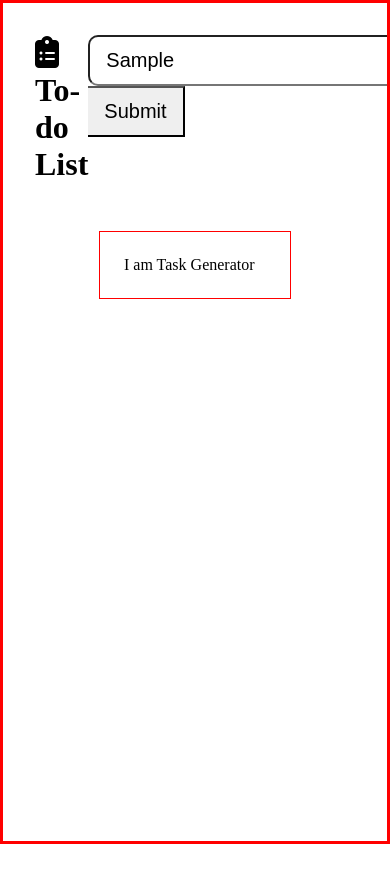
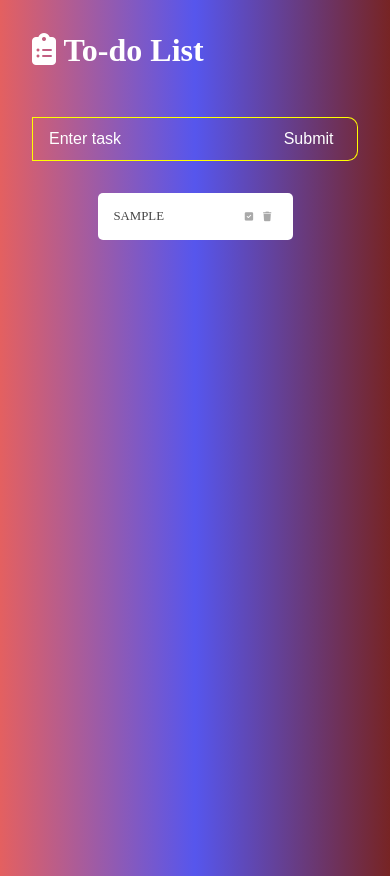
Before and after one commit to Faizzi/JavaScript-Projects, a plain HTML site: page todoApp/index.html in a window 390 px wide. Both pictures are taken after typing "Sample" into the empty fields and a click on the button "Submit". Before the commit the page ends 844 px from the top, so only its background shows below. Drawn offline with Linux system fonts and the light colour scheme.

Commit message:
todoApp Responsive Completed

```diff
--- a/todoApp/index.html
+++ b/todoApp/index.html
@@ -8,7 +8,7 @@
       rel="stylesheet"
       href="https://cdnjs.cloudflare.com/ajax/libs/font-awesome/6.2.0/css/all.min.css"
     />
-    <link rel="stylesheet" href="./todo.css" />
+    <link rel="stylesheet" href="todo.css" />
     <title>Todo App</title>
   </head>
   <body>
@@ -16,16 +16,22 @@
       <div class="header">
         <h1><i class="fa-solid fa-clipboard-list"></i> To-do List</h1>
         <div class="searchBox">
-            <input class="inputData" type="text" placeholder="Enter task" /><button
-            class="submitBtn"
+            <input style="color: #ffff;" id="inputData"  type="text" placeholder="Enter task" /><button
+            onclick="addItem()"
+            id="submitBtn"
             type="submit">
                 Submit
               </button>
+              <p class="para">can't submit emtpy task</p>
             </div>
+
       </div>
-      <div class="taskGenerator">
-            I am Task Generator
+      <div id="taskGenerator">
+            <div>
+
+            </div>
     </div>
     </div>
+    <script src="todo.js"></script>
   </body>
 </html>
--- a/todoApp/todo.css
+++ b/todoApp/todo.css
@@ -1,36 +1,143 @@
-*{
+* {
     padding: 0;
     margin: 0;
     box-sizing: border-box;
 }
-#container{
+
+body {
+    background: linear-gradient(to right, #e46060, #5656ed, #772424);
+}
+
+#container {
     width: 100%;
     height: 100vh;
-    border: 3px solid red;
+    color: #fff;
 }
-#container .header{
+
+#container .header {
     display: flex;
     justify-content: space-between;
-    margin:2rem ;
+    margin: 2rem;
+    flex-wrap: wrap;
 }
-#container .searchBox input,button{
+
+#container .searchBox input,
+button {
+    /* border-color: #ffff; */
     font-size: 20px;
     padding: 12px 16px;
-}
-#container .searchBox input{
-     border-top-left-radius: 10px;
-     border-bottom-left-radius: 10px;
-     border-right: none;
-     outline: none;
-}
-#container .searchBox button{
-    border-left: none;
+    -webkit-transition: all 500ms ease;
+    -moz-transition: all 500ms ease;
+    -ms-transition: all 500ms ease;
+    -o-transition: all 500ms ease;
+    transition: all 500ms ease;
+    border: none;
     outline: none;
 
 }
-#container .taskGenerator{
-    border: 1px solid red;
+
+#container .searchBox input {
+
+    background-color: transparent;
+   border: 1px solid yellow;
+   border-right: none;
+}
+#container .searchBox input::placeholder{
+    color: #fff;
+}
+
+
+
+#container .searchBox button {
+    /* border-left: none; */
+    outline: none;
+    cursor: pointer;
+    border: 1px solid yellow;
+    background-color: transparent;
+    color: #fff;
+    border-left: none;
+    border-top-right-radius: 10px;
+   border-bottom-right-radius: 10px;
+
+}
+
+
+#container .searchBox input:hover {
+         background-color: #454545;
+         border: 1px solid red;
+         border-top-left-radius: 10px;
+         border-bottom-left-radius: 10px;
+    }
+#container .searchBox .para {
+    color: red;
+    font-size: 1.5rem;
+    display: none;
+}
+
+#taskGenerator {
+
     margin: 3rem auto;
     width: 50%;
     padding: 1.5rem;
 }
+
+#container .items {
+    display: flex;
+    justify-content: space-between;
+    padding: 1rem;
+    margin-top: 10px;
+    width: 100%;
+    height: auto;
+    text-transform: uppercase;
+    font-size: 1rem;
+    color: #454545;
+    border-radius: 5px;
+    background-color: #fff;
+
+}
+
+#container .items i {
+    cursor: pointer;
+    margin: 0 5px;
+}
+
+@media(max-width:768px){
+    #container{
+        flex-direction: column;
+        justify-content: center;
+        align-items: center;
+    }
+    #container .header{
+        margin: ;
+    }
+    #container .searchBox{
+        margin-top: 3rem;
+    }
+}
+@media(max-width:480px){
+    #container .searchBox{
+          width: 100%;
+          /* border: 1px solid red; */
+    }
+    #container .searchBox input{
+        width: 70%;
+        font-size: 1rem;
+    }
+    #container .searchBox button{
+       width: 30%;
+        font-size: 1rem;
+    }
+    #taskGenerator{
+        padding: 0;
+        margin:1rem auto;
+        /* border: 1px solid red; */
+    }
+    #taskGenerator .items{
+    width: 100%;
+    /* border: 1px solid red; */
+    font-size: .8rem;
+    }
+    #taskGenerator .items i{
+        font-size: .6rem;
+    }
+}
--- /dev/null
+++ b/todoApp/todo.js
@@ -0,0 +1,46 @@
+var itemsContainer = document.getElementById("taskGenerator");
+var input = document.getElementById("inputData");
+var submitBtn = document.getElementById("submitBtn");
+var trashIcon = document.getElementById("trash");
+var alertlabel = document.getElementsByClassName("para")[0];
+submitBtn.addEventListener("keydown", function (event) {
+  if (event.key === "Enter") {
+    addItem();
+  }
+});
+input.addEventListener("keydown", function (event) {
+  if (event.key === "Enter") {
+    addItem();
+  }
+});
+function addItem() {
+  if (input.value === "") {
+    alertlabel.style.display = "block";
+    input.addEventListener("click", function () {
+      alertlabel.style.display = "none";
+    });
+  } else {
+    const divParent = document.createElement("div");
+    const divChild = document.createElement("div");
+    const checkIcon = document.createElement("i");
+    const trashIcon = document.createElement("i");
+    divParent.className = "items";
+    divParent.innerHTML = "<div>" + input.value + "</div>";
+    checkIcon.className = "fa-solid fa-square-check";
+    trashIcon.className = "fa-solid fa-trash";
+    trashIcon.style.color = "darkgray";
+    checkIcon.style.color = "darkgray";
+
+    checkIcon.addEventListener("click", function () {
+      checkIcon.style.color = "limegreen";
+    });
+    divChild.appendChild(checkIcon);
+    trashIcon.addEventListener("click", function () {
+      divParent.remove();
+    });
+    divChild.appendChild(trashIcon);
+    divParent.appendChild(divChild);
+    itemsContainer.appendChild(divParent);
+    input.value = "";
+  }
+}
```
